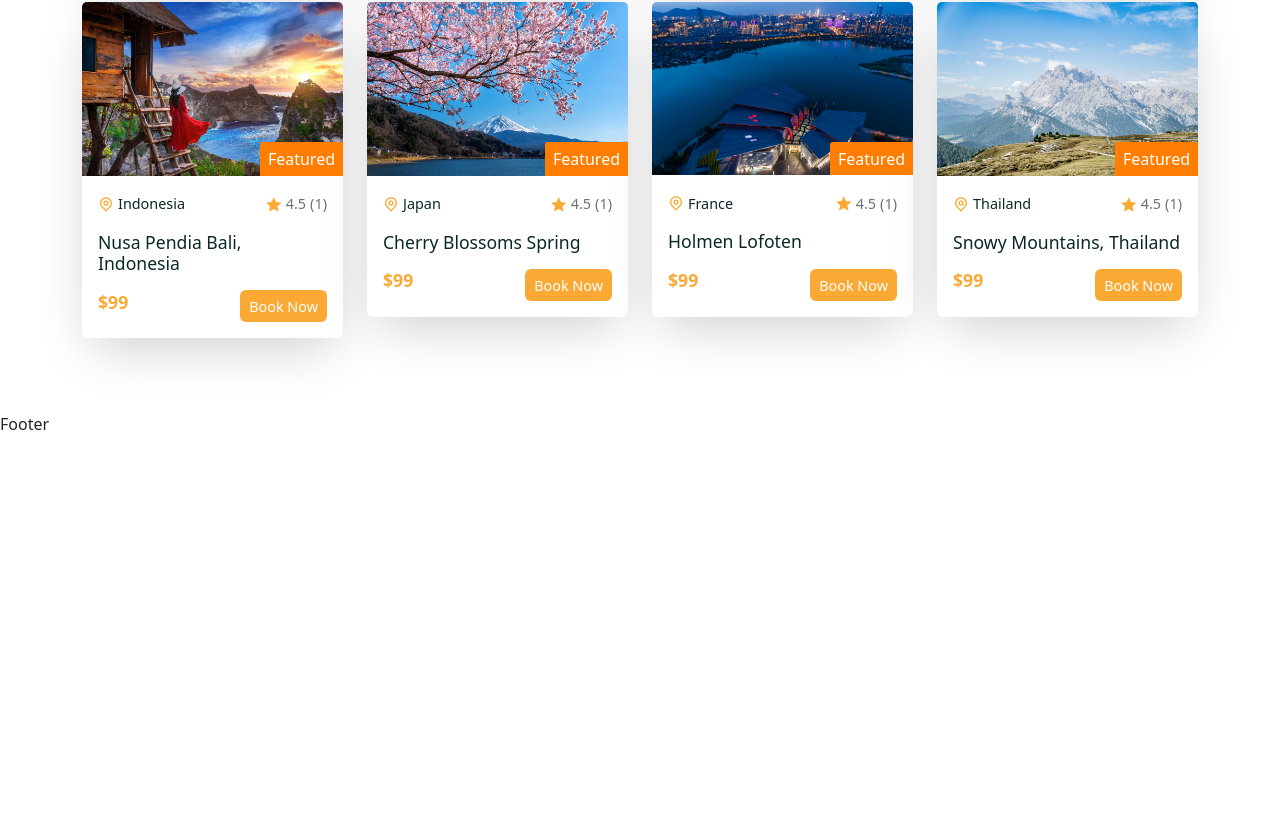
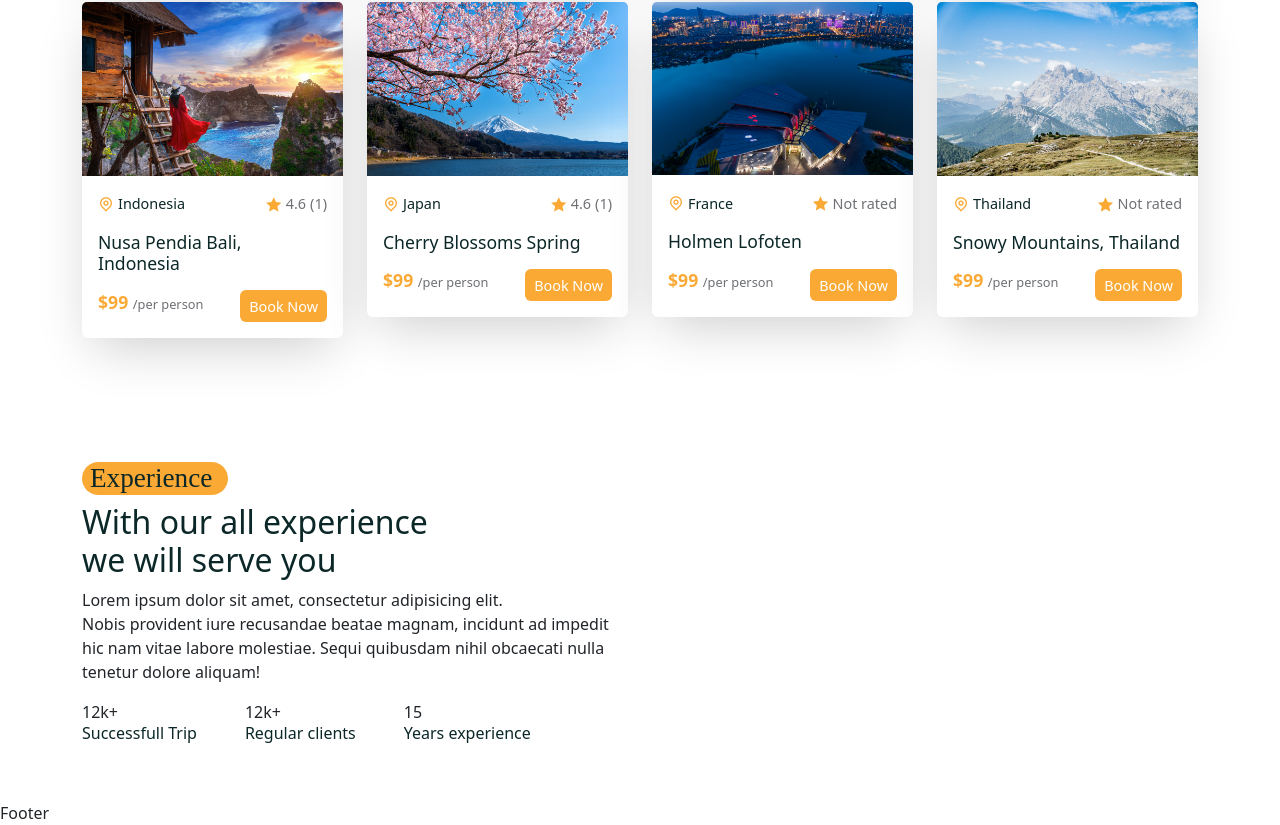
Before and after one commit to Mahmud2640/tour-management-app, a React (Create React App) app in the folder frontend/: page /home in a window 1280 px wide. Shown: the part 1544-2369 px from the top of the page. Before the commit the page ends 1980 px from the top, so only its background shows below. Built offline with nearby package versions, Linux system fonts and the light colour scheme; a web font is replaced by a local one.

Commit message:
Add experience section to Home page, refactor TourCard for average rating calculation, and update tours data

```diff
--- a/frontend/src/assets/data/tours.js
+++ b/frontend/src/assets/data/tours.js
@@ -19,6 +19,10 @@ const tours = [
       {
         name: "jhon doe",
         rating: 4.6,
+      },
+      {
+        name: "jhon doe",
+        rating: 5,
       },
     ],
     avgRating: 4.5,
@@ -123,12 +127,7 @@ const tours = [
     price: 99,
     maxGroupSize: 8,
     desc: "this is the description",
-    reviews: [
-      {
-        name: "jhon doe",
-        rating: 4.6,
-      },
-    ],
+    reviews: [],
     avgRating: 4.5,
     photo: tourImg07,
     featured: false,
@@ -141,12 +140,7 @@ const tours = [
     price: 99,
     maxGroupSize: 8,
     desc: "this is the description",
-    reviews: [
-      {
-        name: "jhon doe",
-        rating: 4.6,
-      },
-    ],
+    reviews: [],
     avgRating: 4.5,
     photo: tourImg03,
     featured: false,
--- a/frontend/src/pages/Home.jsx
+++ b/frontend/src/pages/Home.jsx
@@ -8,7 +8,7 @@ import Subtitle from "../shared/Subtitle";
 import "../styles/home.css";
 import SearchBar from "../shared/SearchBar";
 import ServiceList from "../services/ServiceList";
-import FeaturedTourList from "../components/Featured-tours/FeaturedTourList"
+import FeaturedTourList from "../components/Featured-tours/FeaturedTourList";
 const Home = () => {
   return (
     <>
@@ -79,6 +79,48 @@ const Home = () => {
         </Container>
       </section>
       {/*====================  featured tour end ====================*/}
+
+      {/*====================  experience section start ====================*/}
+      <section>
+        <Container>
+          <Row>
+            <Col lg="6">
+              <div className="experience_content">
+                <Subtitle subtitle={"Experience"} />
+
+                <h2>
+                  With our all experience <br /> we will serve you
+                </h2>
+                <p>
+                  Lorem ipsum dolor sit amet, consectetur adipisicing elit.
+                  <br />
+                  Nobis provident iure recusandae beatae magnam, incidunt ad
+                  impedit hic nam vitae labore molestiae. Sequi quibusdam nihil
+                  obcaecati nulla tenetur dolore aliquam!
+                </p>
+              </div>
+              <div className="counter_wrapper d-flex align-items-center gap-5">
+                <div className="counter_box">
+                  <span>12k+</span>
+                  <h6>Successfull Trip</h6>
+                </div>
+
+                <div className="counter_box">
+                  <span>12k+</span>
+                  <h6>Regular clients</h6>
+                </div>
+
+                <div className="counter_box">
+                  <span>15</span>
+                  <h6>Years experience</h6>
+                </div>
+              </div>
+            </Col>
+          </Row>
+        </Container>
+      </section>
+
+      {/*====================  experience section end ====================*/}
     </>
   );
 };
--- a/frontend/src/shared/TourCard.jsx
+++ b/frontend/src/shared/TourCard.jsx
@@ -1,17 +1,22 @@
 import React from "react";
 import { Card, CardBody } from "reactstrap";
 import { Link } from "react-router-dom";
+import calculateAvgRating from "../utils/avgRating";
 import "./tour-card.css";
 
 const TourCard = ({ tour }) => {
-  const { id, title, city, photo, price, featured, avgRating, reviews } = tour;
+  const { id, title, city, photo, price, featured, reviews } = tour;
+
+  const { totalRating, avgRating } = calculateAvgRating(reviews);
+
+
 
   return (
     <div className="tour_card">
       <Card>
         <div className="tour_img">
           <img src={photo} alt="tour-img" />
-          <span>Featured</span>
+          {featured && <span>Featured</span>}
         </div>
 
         <CardBody>
@@ -20,8 +25,12 @@ const TourCard = ({ tour }) => {
               <i className="ri-map-pin-line"></i> {city}
             </span>
             <span className="tour_rating d-flex align-items-center gap-1">
-              <i className="ri-star-fill"></i> {avgRating}{" "}
+              <i className="ri-star-fill"></i> {avgRating === 0 ? null : avgRating}
+              {totalRating === 0 ? (
+              "Not rated"
+              ) : (
               <span>({reviews.length})</span>
+              )}
             </span>
           </div>
 
@@ -31,7 +40,7 @@ const TourCard = ({ tour }) => {
 
           <div className="card_bottom d-flex align-items-center justify-content-between mt-3">
             <h5>
-              ${price} <span> /per person</span>
+              ${price} <span>/per person</span>
             </h5>
 
             <button className="btn booking_btn">
--- a/frontend/src/shared/tour-card.css
+++ b/frontend/src/shared/tour-card.css
@@ -68,7 +68,7 @@
 .card_bottom h5 span {
   font-weight: 500;
   color: var(--text-color);
-  font-size: 0rem;
+  font-size: 0.8rem;
 }
 
 .booking_btn {
--- /dev/null
+++ b/frontend/src/utils/avgRating.js
@@ -0,0 +1,18 @@
+
+
+const calculateAvgRating = reviews => {
+     const totalRating = reviews?.reduce((acc, item) => acc + item.rating, 0);
+  const avgRating =
+  totalRating === 0
+    ? ""
+    : totalRating === 1
+      ? totalRating
+      : (totalRating / reviews ?.length).toFixed(1);
+
+return {
+     totalRating,
+     avgRating,
+     };
+ };
+
+export default calculateAvgRating;
```
